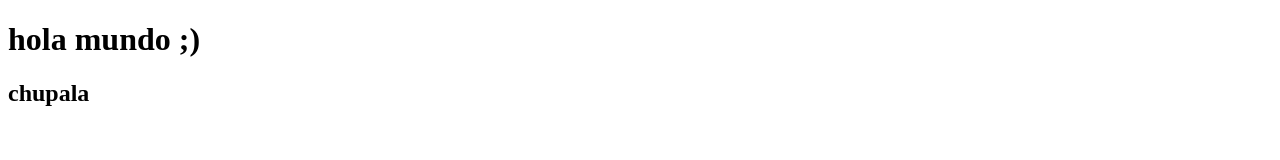
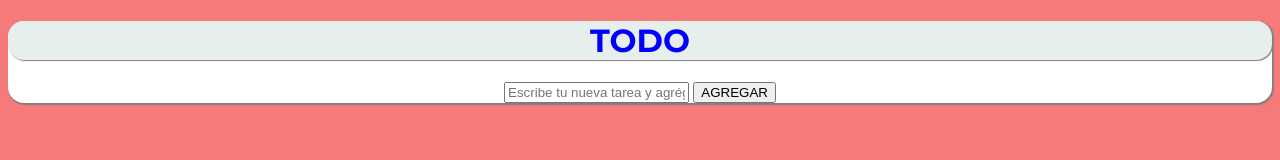
Before and after one commit to sebastrog/todo, a plain HTML site: page index.html in a window 1280 px wide. Drawn offline with Linux system fonts and the light colour scheme.

Commit message:
adelanto 1 fideos

```diff
--- a/css/main.css
+++ b/css/main.css
@@ -1,3 +1,33 @@
 body {
-    background-color: white
+    font-family: 'Montserrat', sans-serif;
+    background-color:#F67A7A;
 }
+
+main {
+    display: flexbox;
+    text-align: center;
+}
+
+h1 {
+    color: blue;
+}
+
+.contenedor {
+    box-shadow: 1px 1px 1px 1px gray;
+    background-color: white;
+    border-radius: 1rem;
+}
+
+.encabezado {
+    box-shadow: 1px 1px 1px 0px gray;
+    background-color: #E6EFEE;
+    border-radius: 1rem;
+}
+
+.tareas {
+
+}
+
+.botonAgregar {
+
+}
--- a/index.html
+++ b/index.html
@@ -4,13 +4,31 @@
     <meta charset="UTF-8">
     <meta http-equiv="X-UA-Compatible" content="IE=edge">
     <meta name="viewport" content="width=device-width, initial-scale=1.0">
-    <title>Document</title>
+    <title>Don Mao</title>
+    <link rel="preconnect" href="https://fonts.googleapis.com">
+    <link rel="preconnect" href="https://fonts.gstatic.com" crossorigin>
+    <link href="https://fonts.googleapis.com/css2?family=Montserrat:wght@400;500;700&display=swap" rel="stylesheet">
+    <link rel="preload" href="css/main.css" as="style">
+    <link href="css/main.css" rel="stylesheet">
+
 </head>
 <body>
 
-    <h1>hola mundo ;)</h1>
+    <main class="contenedor">
 
-    <h2>chupala</h2>
+        <h1 class="encabezado">TODO</h1>
+
+        <div class="tareas">
+            <input type="text" placeholder="Escribe tu nueva tarea y agrégala!">
+            <input type="submit" value="AGREGAR" class="botonAgregar">
+        </div>
+
+    </main>
+
+
+
+
+
 
 </body>
 </html>
```
